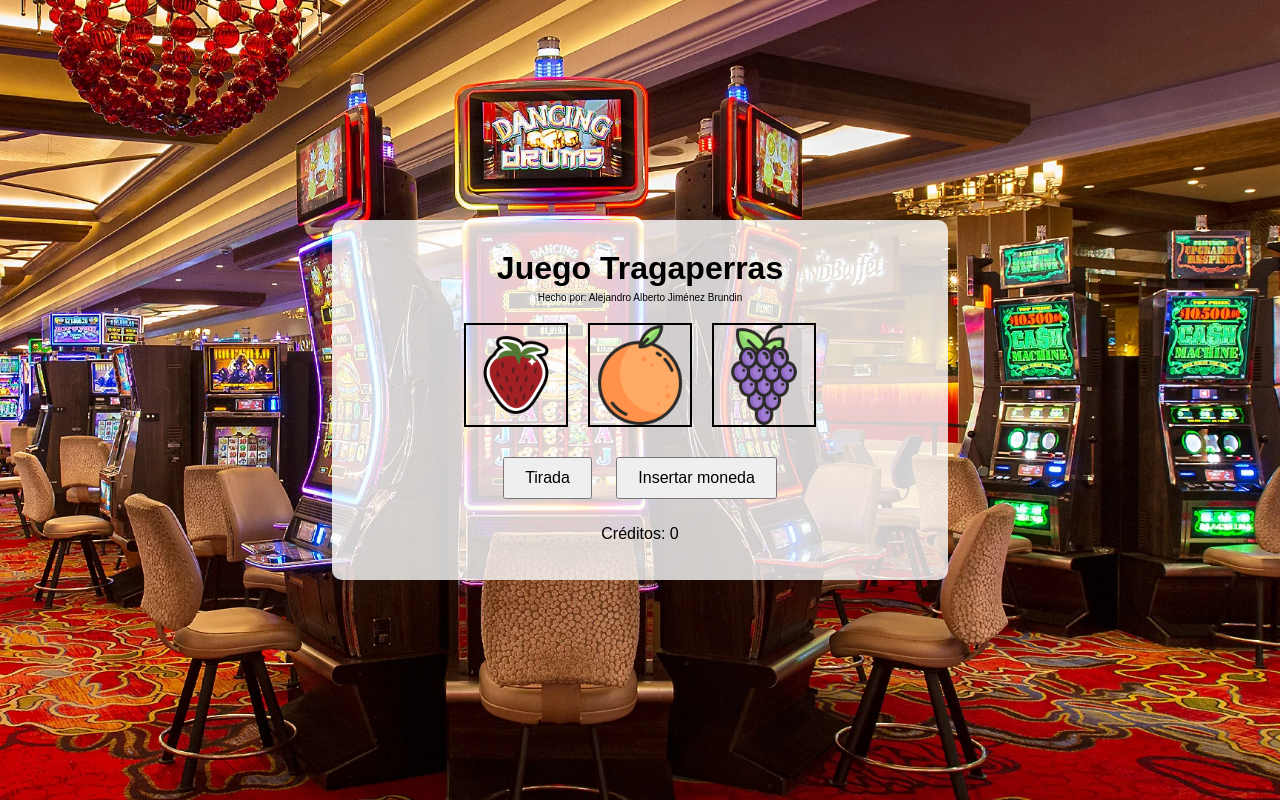
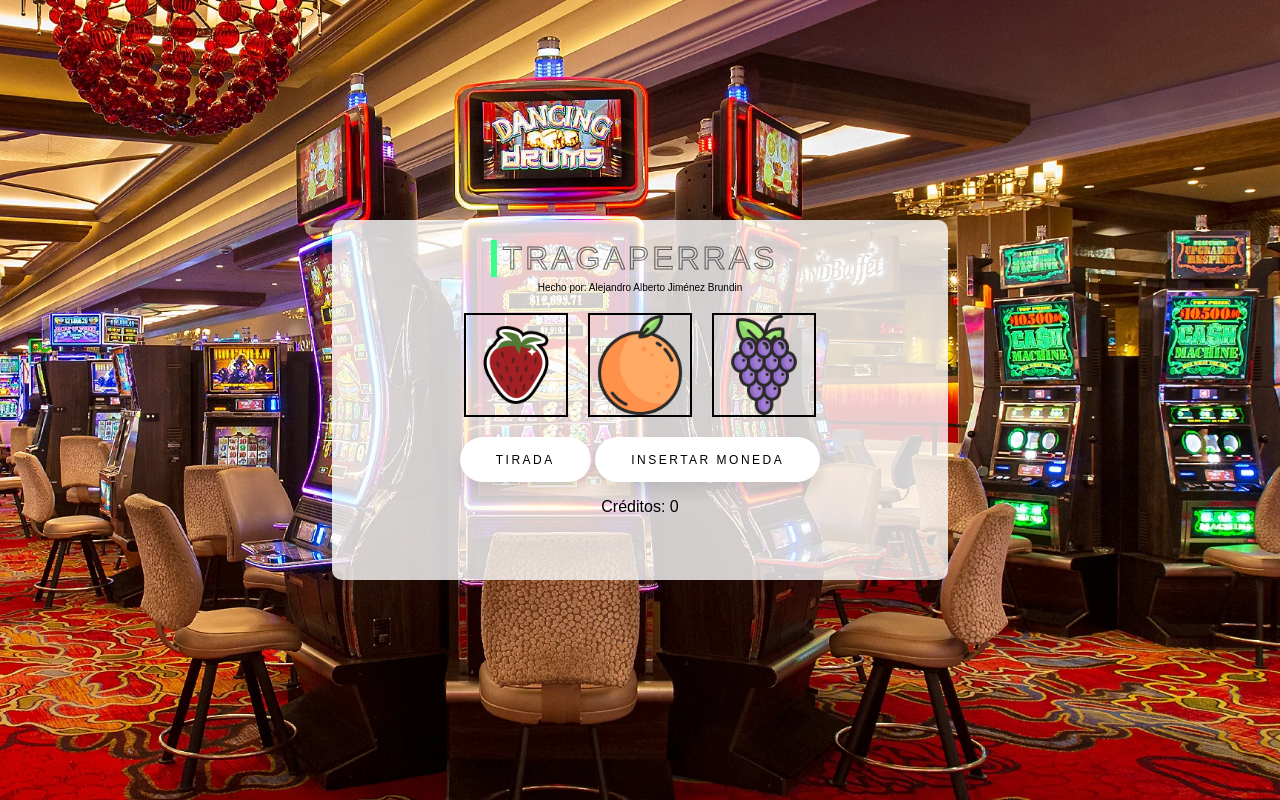
Before and after one commit to banfbi/Juego_Tragaperras, a plain HTML site: page index.html in a window 1280 px wide. Drawn offline with Linux system fonts and the light colour scheme.

Commit message:
Update CSS

```diff
--- a/assets/css/stylesheet.css
+++ b/assets/css/stylesheet.css
@@ -22,11 +22,6 @@ body {
   margin-bottom: 20px;
 }
 
-h1 {
-    margin-bottom: 0;
-    margin-top: 10px;
-}
-
 .container {
   background-color: rgba(255, 255, 255, 0.8);
   padding: 20px;
@@ -35,7 +30,6 @@ h1 {
   width: 45%;
   height: 40%;
 }
-
 
 #tragaperras {
   display: flex;
@@ -58,17 +52,76 @@ h1 {
   max-height: 100%;
 }
 
-button {
-    margin: 10px;
-    padding: 10px 20px;
-    font-size: 16px;
+#botonTirar, #insertarMoneda {
+    padding: 1.3em 3em;
+    font-size: 12px;
+    text-transform: uppercase;
+    letter-spacing: 2.5px;
+    font-weight: 500;
+    color: #000;
+    background-color: #fff;
+    border: none;
+    border-radius: 45px;
+    box-shadow: 0px 8px 15px rgba(0, 0, 0, 0.1);
+    transition: all 0.3s ease 0s;
     cursor: pointer;
+    outline: none;
+  }
+
+  #botonTirar:hover, #insertarMoneda:hover {
+    background-color: #23c483;
+    box-shadow: 0px 15px 20px rgba(46, 229, 157, 0.4);
+    color: #fff;
+    transform: translateY(-7px);
+  }
+
+  #botonTirar:active, #insertarMoneda:active {
+    transform: translateY(-1px);
   }
 
 #mensaje {
   font-weight: bold;
 }
 
+.button {
+  margin: 0;
+  height: auto;
+  background: transparent;
+  padding: 0;
+  border: none;
+  cursor: pointer;
+  --border-right: 6px;
+  --text-stroke-color: rgba(0, 0, 0, 0.6);
+  --animation-color: #37ff8b;
+  --fs-size: 2em;
+  letter-spacing: 3px;
+  text-decoration: none;
+  font-size: var(--fs-size);
+  font-family: "Arial";
+  position: relative;
+  text-transform: uppercase;
+  color: transparent;
+  -webkit-text-stroke: 1px var(--text-stroke-color);
+}
+
+.hover-text {
+  position: absolute;
+  box-sizing: border-box;
+  content: attr(data-text);
+  color: var(--animation-color);
+  width: 0%;
+  inset: 0;
+  border-right: var(--border-right) solid var(--animation-color);
+  overflow: hidden;
+  transition: 0.5s;
+  -webkit-text-stroke: 1px var(--animation-color);
+}
+
+.button:hover .hover-text {
+  width: 100%;
+  filter: drop-shadow(0 0 23px var(--animation-color));
+}
+
 /*=======================================================
 Copyright (c) 2024. Alejandro Alberto Jiménez Brundin
 =======================================================*/
--- a/index.html
+++ b/index.html
@@ -12,8 +12,12 @@
     <link rel="stylesheet" href="assets/css/stylesheet.css">
 </head>
 <body>
+
     <div class="container">
-        <h1>Juego Tragaperras</h1>
+        <button class="button" data-text="Awesome">
+            <span class="actual-text">&nbsp;Tragaperras&nbsp;</span>
+            <span aria-hidden="true" class="hover-text">&nbsp;Tragaperras&nbsp;</span>
+        </button>
         <p class="hecho">Hecho por: Alejandro Alberto Jiménez Brundin</p>
         <div id="tragaperras">
             <div class="slot" id="slot1"><img src="./assets/img/fresa.png"></div>
@@ -26,6 +30,7 @@
         <p id="mensaje"></p>
     </div>
     <script src="./assets/javascript/script.js"></script>
+  </body>
 </html>
 
 <!--=======================================================-->
```
Also changed, not shown: 1 other file. Lines whose indentation alone changed are shown as unchanged.
